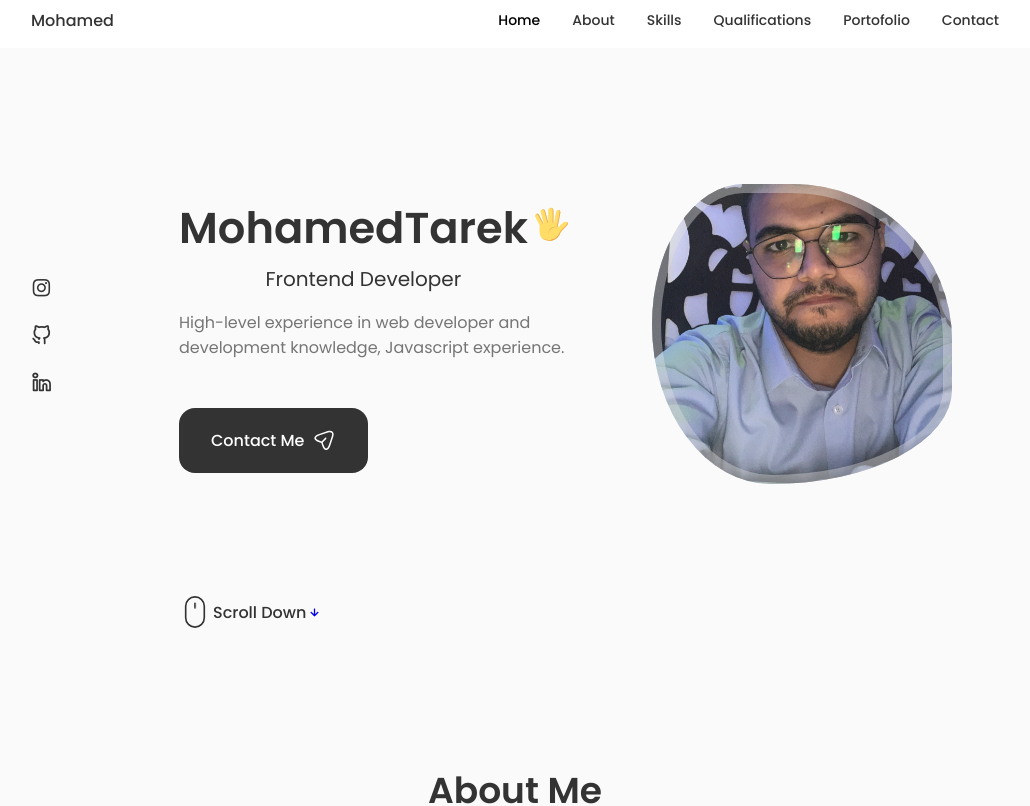
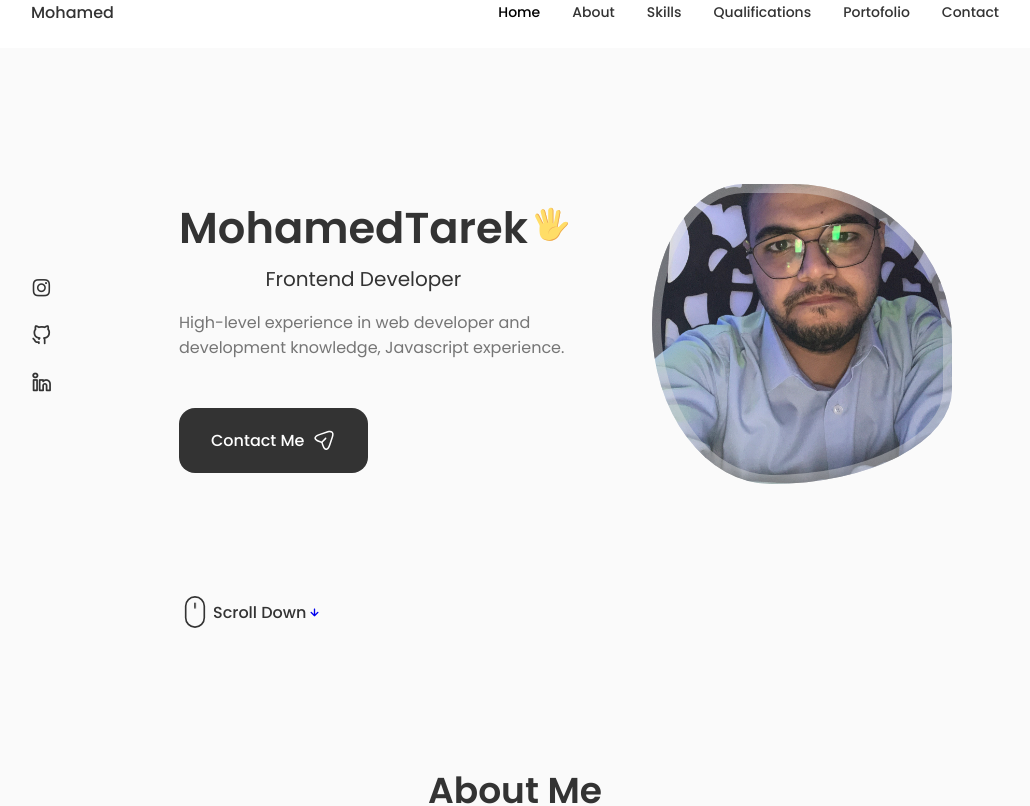
Before and after one commit to mohamedtarek1911/portofolio, a React (Create React App) app: page / in a window 1280 px wide. Shown: the top 806 px of the page, without its empty margins (125-1155 px from the left). Built offline with nearby package versions, Linux system fonts and the light colour scheme.

Commit message:
third commit

```diff
--- a/src/Components/Header/Header.css
+++ b/src/Components/Header/Header.css
@@ -8,7 +8,7 @@
   height: var(--header-height);
 }
 .nav {
-  margin-top: 0.5rem;
+  /* margin-top: 0.5rem; */
   height: calc(var(--header-height)+2rem);
   display: flex;
   justify-content: space-between;
```
